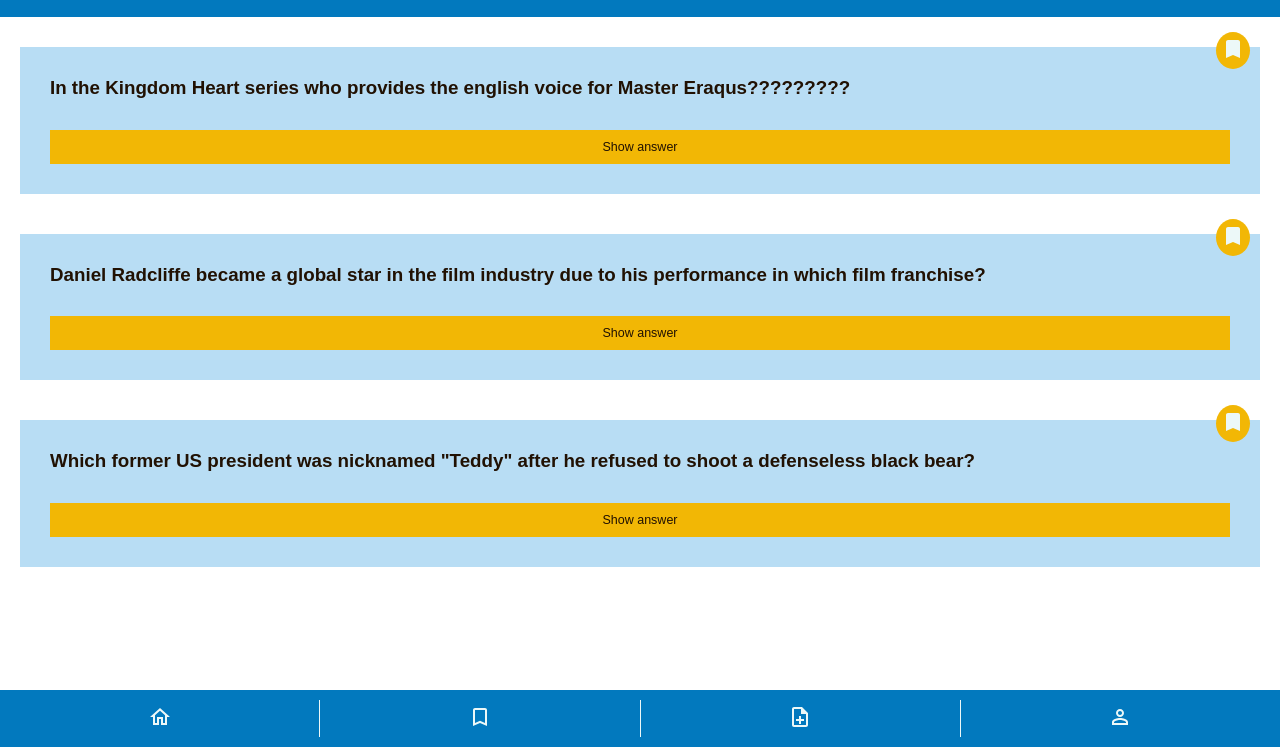
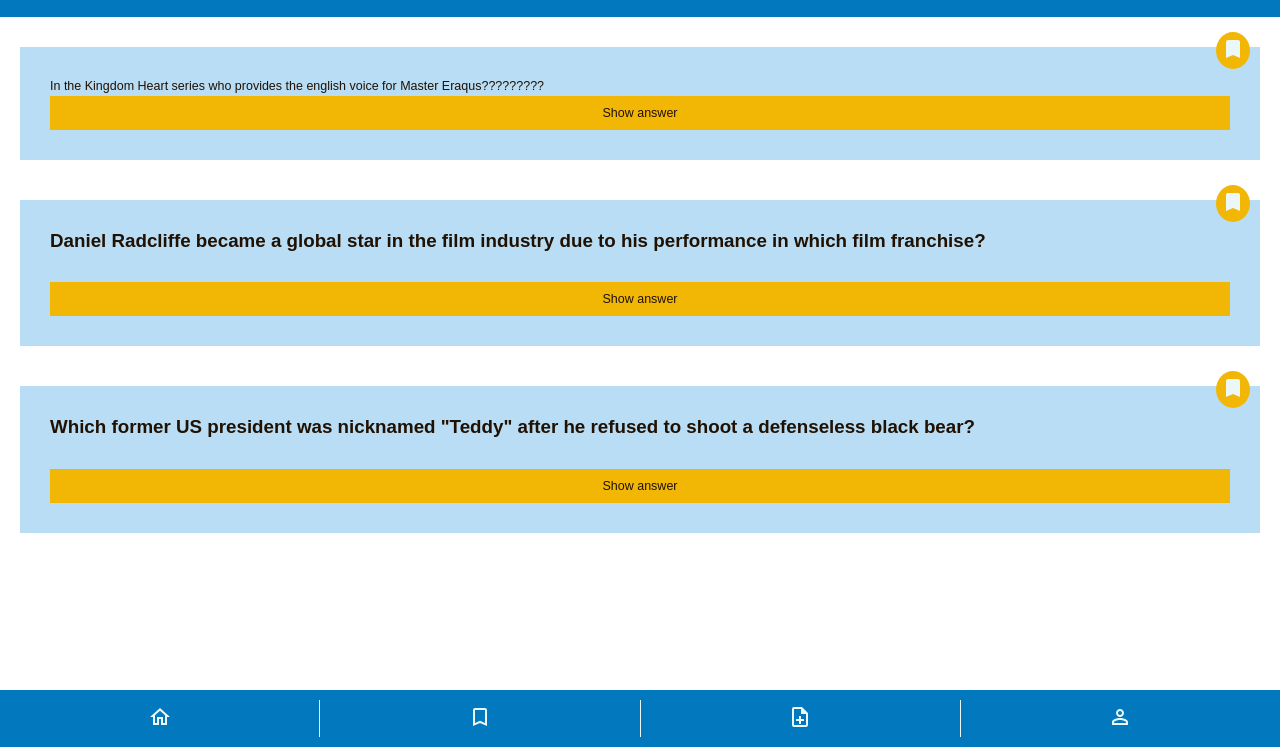
Before and after one commit to aclaes/nf-quiz-app, a website with bundled scripts: page index.html in a window 1280 px wide. Shown: the part 53-800 px from the top of the page. Built offline with nearby package versions, Linux system fonts and the light colour scheme.

Commit message:
Update index page

```diff
--- a/index.html
+++ b/index.html
@@ -18,7 +18,7 @@
         -->
       <li class="card-list__item">
         <article class="card">
-          <h2 class="card__question">
+
             In the Kingdom Heart series who provides the english voice for
             Master Eraqus?????????
           </h2>
```
